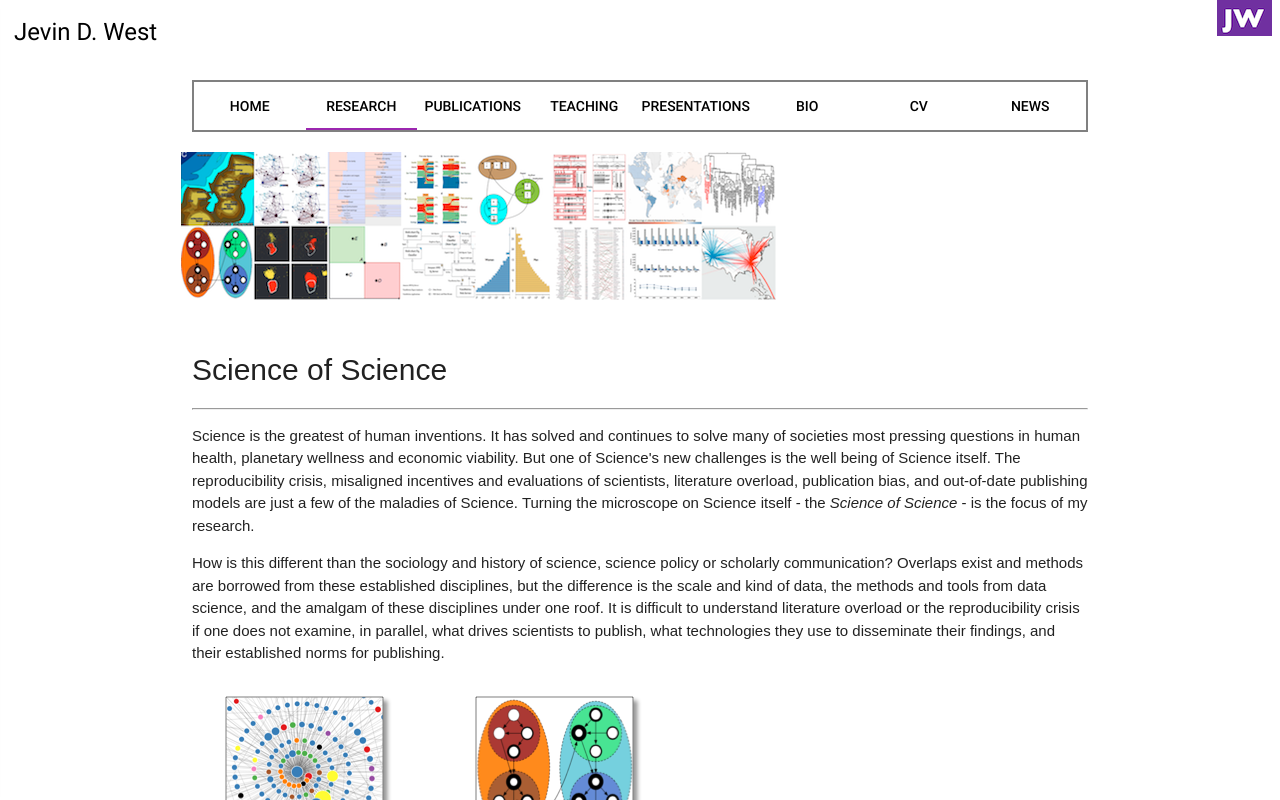
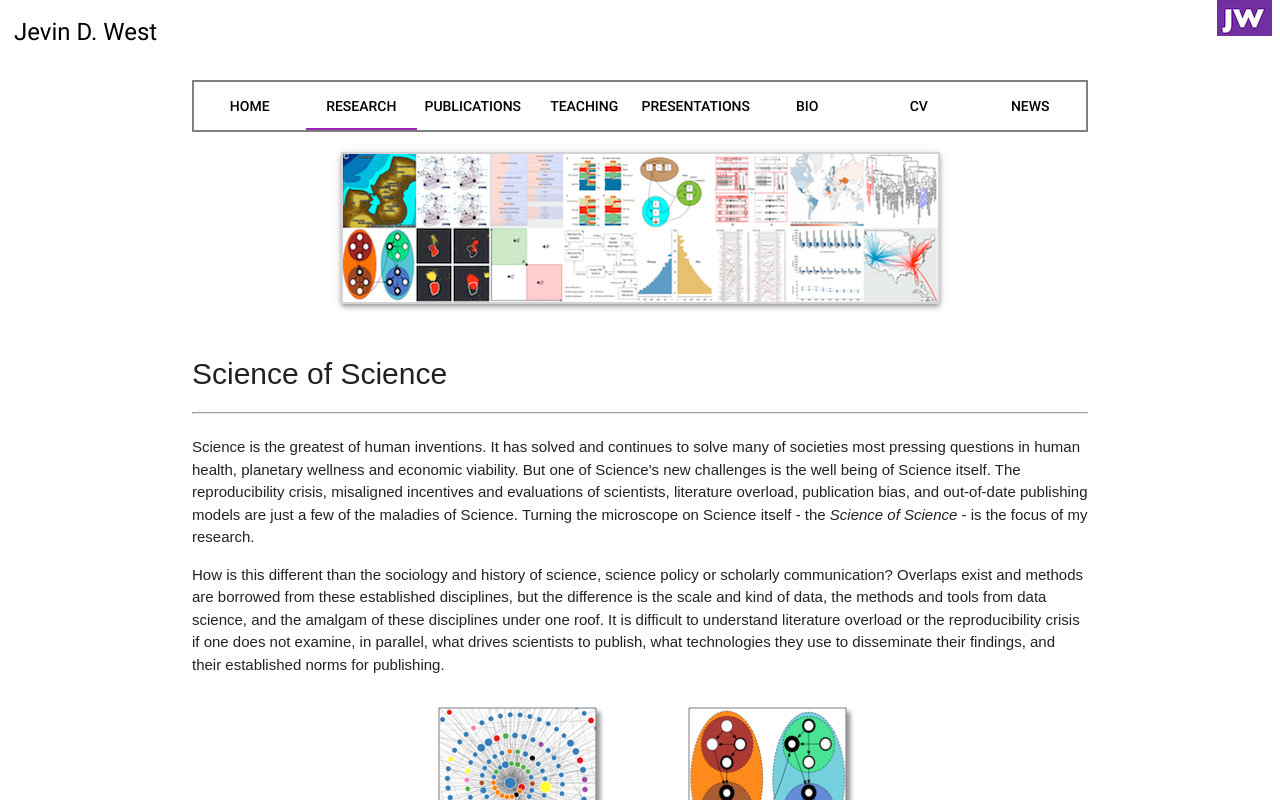
Before and after one commit to FXStrato/jevinsite, a React (Create React App) app: page / in a window 1280 px wide. Both pictures are taken after a click on the button "RESEARCH". Shown: the top 800 px of the page. Built offline with nearby package versions, Linux system fonts and the light colour scheme; what react-tap-event-plugin would draw is missing.

Commit message:
Began cleaning/styling of research data

```diff
--- a/src/Data.js
+++ b/src/Data.js
@@ -108,11 +108,11 @@ const homeData = Immutable.Map({
     },
     {
       title: '',
-      body: <p>S. Bae, D. Halperin, <b>J.D. West</b>, M. Rosvall and B. Howe. (2016) <span className="bold">Scalable and Efficient Flow-Based Community Detection for Large-Scale Graph Analysis</span>. <span className="italics">ACM Transactions on Knowledge Discovery from Data</span> (in press)</p>
+      body: <p>S. Bae, D. Halperin, <span className="bold">J.D. West</span>, M. Rosvall and B. Howe. (2016) <span className="bold">Scalable and Efficient Flow-Based Community Detection for Large-Scale Graph Analysis</span>. <span className="italics">ACM Transactions on Knowledge Discovery from Data</span> (in press)</p>
     },
     {
       title: '',
-      body: <p>P. Lee, <b>J.D. West</b> and B. Howe. (2016) <span className="bold"><a href="https://arxiv.org/abs/1605.04951">Viziometrics: Analyzing Visual Information in the Scientific Literature</a></span>. <span className="italics">arXiv</span> (in review)</p>
+      body: <p>P. Lee, <span className="bold">J.D. West</span> and B. Howe. (2016) <span className="bold"><a href="https://arxiv.org/abs/1605.04951">Viziometrics: Analyzing Visual Information in the Scientific Literature</a></span>. <span className="italics">arXiv</span> (in review)</p>
     }
   ],
   presentations: [
@@ -148,51 +148,56 @@ const homeData = Immutable.Map({
 
 const researchData = Immutable.Map({
   header: (
-    <div>
-      <Link to="/publications"><img className="responsive-img" src={researchCollageImg} alt="Research Collage" title="Research Collage"/></Link>
-    </div>
+    <Col className="center-align" s={12}>
+      <Link to="/publications"><img className="responsive-img boxed z-depth-2 hoverable" src={researchCollageImg} alt="Research Collage" title="Research Collage"/></Link>
+    </Col>
   ),
   section_1: (
+    <div>
       <Col s={12}>
         <h2>Science of Science</h2>
         <hr/>
-      <p>Science is the greatest of human inventions. It has solved and continues to solve many of societies most pressing questions in human health, planetary wellness and economic viability. But one of Science's new challenges is the well being of Science itself. The reproducibility crisis, misaligned incentives and evaluations of scientists, literature overload, publication bias, and out-of-date publishing models are just a few of the maladies of Science. Turning the microscope on Science itself - the <i>Science of Science</i> - is the focus of my research.</p>
+      </Col>
+      <Col s={12}>
+        <p>Science is the greatest of human inventions. It has solved and continues to solve many of societies most pressing questions in human health, planetary wellness and economic viability. But one of Science's new challenges is the well being of Science itself. The reproducibility crisis, misaligned incentives and evaluations of scientists, literature overload, publication bias, and out-of-date publishing models are just a few of the maladies of Science. Turning the microscope on Science itself - the <span className="italics">Science of Science</span> - is the focus of my research.</p>
 
         <p><span>How is this different than the sociology and history of science, science policy or scholarly communication?</span> Overlaps exist and methods are borrowed from these established disciplines, but the difference is the scale and kind of data, the methods and tools from data science, and the amalgam of these disciplines under one roof. It is difficult to understand literature overload or the reproducibility crisis if one does not examine, in parallel, what drives scientists to publish, what technologies they use to disseminate their findings, and their established norms for publishing.</p>
+      </Col>
+      <Col className="center-align" s={12}>
+        <img className="responsive-img" src={knowSciEngImg} alt="Knowledge Science and Engineering" title="Knowledge Science and Engineering" />
+      </Col>
+      <Col s={12}>
+        <p>My research breaks into two categories: (1) <span className="bold">knowledge science</span> and (2) <span className="bold">knowledge engineering</span>.</p>
 
-      <img src={knowSciEngImg} alt="Knowledge Science and Engineering" title="Knowledge Science and Engineering" />
+        <p><span className="bold">(1)</span> I study how scientists organize and communicate information. I look at gender bias in scholarly authorship. I develop methods for evaluating scientific impact. I look at the communication infrastructure and the social factors that lead to knowledge production in science.</p>
 
-      <p>My research breaks into two categories: (1) <b>knowledge science</b> and (2) <b>knowledge engineering</b>.</p>
+        <p><span className="bold">(2)</span> I develop tools and techniques for auto-categorizing and mining the literature, improving scholarly navigation (e.g., recommenders) and rethinking models of dissemination. My passion is to facilitate science and to keep this powerful machine running well. What I learn from knowledge science informs the recommender systems, search tools and mining techniques and vice versa. </p>
 
-      <p><b>(1)</b> I study how scientists organize and communicate information. I look at gender bias in scholarly authorship. I develop methods for evaluating scientific impact. I look at the communication infrastructure and the social factors that lead to knowledge production in science.</p>
+        <p id="model_system"><span className="bold">Citation networks.</span> As a biologist, I appreciate the utility of a good model system.  Most of what we know about biology comes from a fruit fly, a worm and a small bacterium. A citation network is my model system for studying the flow of information. This model system is found, not within any <span className="italics">one</span> scholarly paper, but among the millions of scholarly papers that have been written over the last several centuries and the references that connect these papers. Initially, it was my interest in the history and sociology of science that attracted me to citation networks.</p>
 
-      <p><b>(2)</b> I develop tools and techniques for auto-categorizing and mining the literature, improving scholarly navigation (e.g., recommenders) and rethinking models of dissemination. My passion is to facilitate science and to keep this powerful machine running well. What I learn from knowledge science informs the recommender systems, search tools and mining techniques and vice versa. </p>
-
-      <p id="model_system"><b>Citation networks.</b> As a biologist, I appreciate the utility of a good model system.  Most of what we know about biology comes from a fruit fly, a worm and a small bacterium. A citation network is my model system for studying the flow of information. This model system is found, not within any <span className="italics">one</span> scholarly paper, but among the millions of scholarly papers that have been written over the last several centuries and the references that connect these papers. Initially, it was my interest in the history and sociology of science that attracted me to citation networks.</p>
-
-      <ul>
+        <ul className="browser-default">
             <li>How does the structure of science change over time?</li>
             <li>What paper or papers helped form or break apart existing fields?</li>
             <li>What is interdisciplinary science and what is its role in generating novel ideas?</li>
         </ul>
 
         <p>Citation networks by themselves are interesting, but they also server as model systems for complex information networks of all kinds. One of the big challenges for understanding gene regulatory networks, ecosystem function or the evolution of virulence is to understand how the topology&#8212;the structure of these communication networks&#8212;affects function.  The goal is the same with citation networks.  The distinguishing quality is that a citation is relatively well defined, and the data is vast and easily accessible.  The <a href="http://www.eigenfactor.org/">Eigenfactor Project</a> provides some examples of the types of research that can be done with large, citation networks.</p>
-
-
-      <a href="http://www.eigenfactor.org/projects/mappingScience/"><img src={mappingScienceIMG} alt="Mapping Science" title="Science of Science"/></a>
-
       </Col>
+      <Col className="center-align" s={12}>
+        <a target="_blank" href="http://www.eigenfactor.org/projects/mappingScience/"><img className="responsive-img z-depth-2 hoverable" src={mappingScienceIMG} alt="Mapping Science" title="Science of Science"/></a>
+      </Col>
+    </div>
   ),
   section_2: (
     <Col s={12}>
       <h2>The Scholarly Graph</h2>
       <hr/>
       <div>
-      <p>The <b>scholarly graph</b> is the keystone species in my research ecosystem. This consists of the millions of papers and billions of links that connect these papers. It includes the full text, figures, authors, and any other data associated with a scholarly article. It also includes connections to intellectual products on the web, in patents and in books. I have spent a good part of my academic career curating this scholarly graph using open data sources and content provided by publishers. It is from here that we can begin to ask questions about <i>the origin and evolution of ideas and disciplines and how we can we use this to better facilitate science and innovation?</i> I think of myself as a librarian with data science tools. I help scholars mine the literature in ways that go beyond a simple google scholar search.</p>
+      <p>The <span className="bold">scholarly graph</span> is the keystone species in my research ecosystem. This consists of the millions of papers and billions of links that connect these papers. It includes the full text, figures, authors, and any other data associated with a scholarly article. It also includes connections to intellectual products on the web, in patents and in books. I have spent a good part of my academic career curating this scholarly graph using open data sources and content provided by publishers. It is from here that we can begin to ask questions about <span className="italics">the origin and evolution of ideas and disciplines and how we can we use this to better facilitate science and innovation?</span> I think of myself as a librarian with data science tools. I help scholars mine the literature in ways that go beyond a simple google scholar search.</p>
 
-      <p><b>The Scholarly Graph, <i>In Aggregate</i>.</b> It is only in the last 5-10 years that researchers have been able to access and analyze the literature in aggregate. By aggregate, I mean the literature as a whole, not individual papers but millions of papers sewed together through citations, common language and across generations of scientists. Why not sooner? Publishers are reluctant to share their publications in bulk, and technologies for hosting and analyzing the literature at scale are just now becoming available. The arXiv, NIH mandate, and other Open Access initiatives are improving aggregate potential, but more needs to be done. There are many reasons to support Open Access, but for me, the reason is simple. There is a treasure trove that exists in the literature that can only be found through aggregate mining. No human has the capacity to read millions of publications and follow billions of links. Computers can. New advances in machine learning, natural language processing and network analytics are begging for a chance to go to work on scientific corpora. Humans can then interpret the nuggets mined.</p>
+      <p><span className="bold">The Scholarly Graph, <span className="italics">In Aggregate</span>.</span> It is only in the last 5-10 years that researchers have been able to access and analyze the literature in aggregate. By aggregate, I mean the literature as a whole, not individual papers but millions of papers sewed together through citations, common language and across generations of scientists. Why not sooner? Publishers are reluctant to share their publications in bulk, and technologies for hosting and analyzing the literature at scale are just now becoming available. The arXiv, NIH mandate, and other Open Access initiatives are improving aggregate potential, but more needs to be done. There are many reasons to support Open Access, but for me, the reason is simple. There is a treasure trove that exists in the literature that can only be found through aggregate mining. No human has the capacity to read millions of publications and follow billions of links. Computers can. New advances in machine learning, natural language processing and network analytics are begging for a chance to go to work on scientific corpora. Humans can then interpret the nuggets mined.</p>
 
-      <p><b>What if you had the entire literature? What could you do differently in your field? What kinds of questions could you ask that you could not when only looking at individual papers?</b> This is not a hypothetical any more. It is now possible and guides my research trajectory. It is a question I pose to collaborators and students. It often leads to interesting conversations and new questions. If you have an interesting answer, let's discuss and explore!</p>
+      <p><span className="bold">What if you had the entire literature? What could you do differently in your field? What kinds of questions could you ask that you could not when only looking at individual papers?</span> This is not a hypothetical any more. It is now possible and guides my research trajectory. It is a question I pose to collaborators and students. It often leads to interesting conversations and new questions. If you have an interesting answer, let's discuss and explore!</p>
 
       </div>
     </Col>
@@ -281,13 +286,13 @@ const researchData = Immutable.Map({
 
         <div><a target="_blank" href="https://datalab.ischool.uw.edu/"><img src={dataProvImg} alt="DataLab" title="DataLab" width="200" height="160"/></a></div>
 
-        <div><p><b>Data Providers.</b> Curating good, clean corpora takes an enormous amount of effort. I want to give a special thanks to JSTOR, arXiv, SSRN, PubMed, DBLP, Thomson Reuters, ADS, Aminer, Microsoft Academic Search, Semantic Scholar, Open Academic Society, and the many other groups contributing to (open) big scholarly data. For as much flak as I give publishers, I want to thank them as well. I may not completely agree with their antiquated models of dissemination, but they have provided an important service for science. They will continue to play an important role. </p></div>
+        <div><p><span className="bold">Data Providers.</span> Curating good, clean corpora takes an enormous amount of effort. I want to give a special thanks to JSTOR, arXiv, SSRN, PubMed, DBLP, Thomson Reuters, ADS, Aminer, Microsoft Academic Search, Semantic Scholar, Open Academic Society, and the many other groups contributing to (open) big scholarly data. For as much flak as I give publishers, I want to thank them as well. I may not completely agree with their antiquated models of dissemination, but they have provided an important service for science. They will continue to play an important role. </p></div>
 
       </div>
 
       <div>
 
-      <p><b>Funders.</b> I am grateful for the generous funding from many organizations supporting this research, including JSTOR, Microsoft, the NSF, Sloan Foundation, PNNL, University of Washington, and many others.</p>
+      <p><span className="bold">Funders.</span> I am grateful for the generous funding from many organizations supporting this research, including JSTOR, Microsoft, the NSF, Sloan Foundation, PNNL, University of Washington, and many others.</p>
 
       </div>
 
--- a/src/index.css
+++ b/src/index.css
@@ -62,6 +62,10 @@ a:hover {
     font-weight: bold;
 }
 
+.boxed {
+    border: 2px solid lightgrey;
+}
+
 .reduce-bot-margin {
     margin-bottom: 0 !important;
 }
```
Lines whose indentation alone changed are shown as unchanged.
